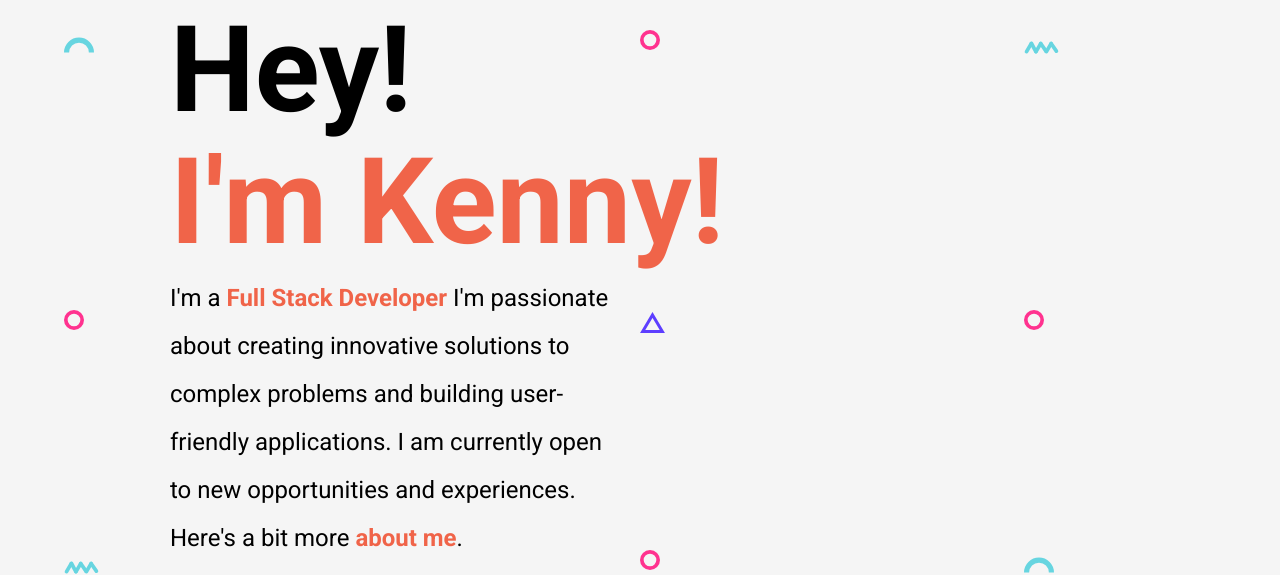
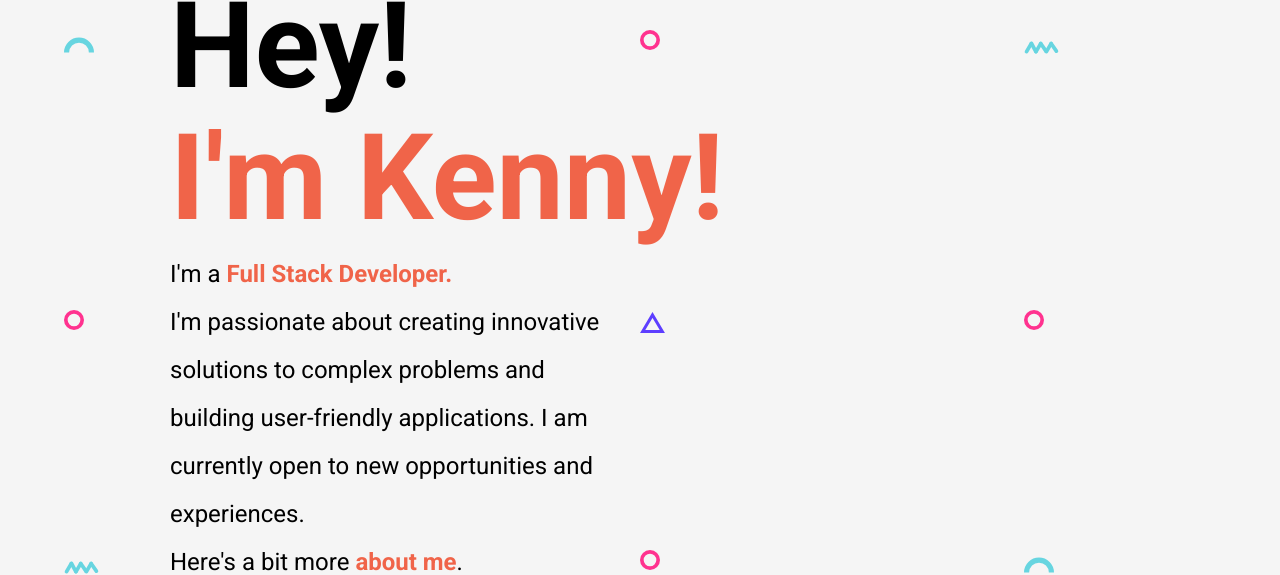
Before and after one commit to KennethHefford/Portfolio-Website-2.0, a plain HTML site: page index.html in a window 1280 px wide. Shown: the part 90-665 px from the top of the page. Drawn offline with nearby package versions, Linux system fonts and the light colour scheme.

Commit message:
minor edit for intro

```diff
--- a/index.html
+++ b/index.html
@@ -60,7 +60,7 @@
           <h1 class="title">Hey!</h1>
           <h1 class="title orange">I'm Kenny!</h1>
           <p class="header__para">
-            I'm a <b class="orange">Full Stack Developer</b> I'm passionate about creating innovative solutions to complex problems and building user-friendly applications. I am currently open to new opportunities and experiences.
+            I'm a <b class="orange">Full Stack Developer.</b> <br>I'm passionate about creating innovative solutions to complex problems and building user-friendly applications. I am currently open to new opportunities and experiences.
 
             <br>
             Here's a bit more <b class="orange click" onclick="toggleModal()">about me</b>.
```
